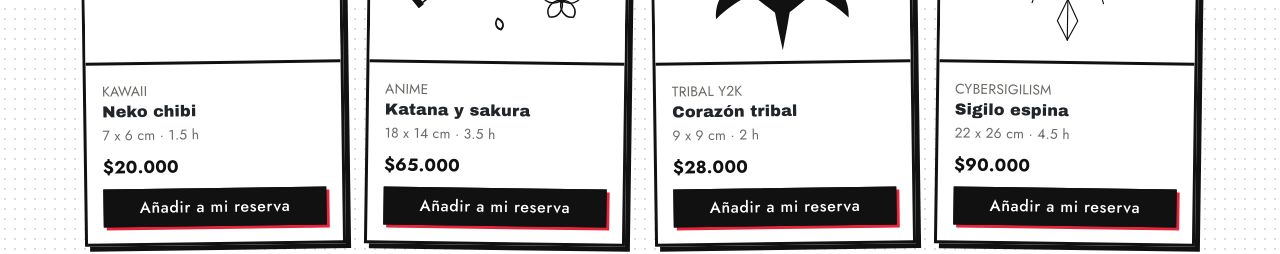
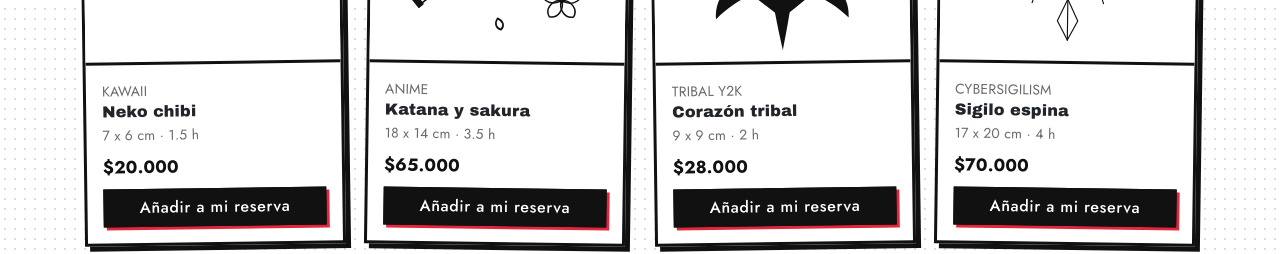
Before and after one commit to ISXOOX2/FullstackII, a React (Vite) app: page / in a window 1280 px wide. Shown: the part 1420-1674 px from the top of the page. Built offline with nearby package versions, Linux system fonts and the light colour scheme; a web font is replaced by a local one.

Commit message:
Tatuajes de máximo 20 cm: Sigilo espina 17 x 20 cm y Alas sigilo 20 x 18 cm, con precio ajustado
Co-Authored-By: Claude Opus 5.5 <noreply@anthropic.com>
Claude-Session: https://claude.ai/code/session_01Pt6gjuLf4CGXtN9zPMw67H

```diff
--- a/src/data/seed.js
+++ b/src/data/seed.js
@@ -229,8 +229,8 @@ const PRODUCTOS = [
   {
     id: 21, codigo: 'FI-021', nombre: 'Sigilo espina', categoriaId: 5,
     descripcion: 'Columna central con ramas afiladas y simétricas. Ideal a lo largo de la espalda.',
-    precio: 90000, precioOferta: null, stock: 4, stockCritico: 2,
-    tamano: '22 x 26 cm', duracionHoras: 4.5, zonas: 'Columna, espalda, esternón', nivelDolor: 5,
+    precio: 70000, precioOferta: null, stock: 4, stockCritico: 2,
+    tamano: '17 x 20 cm', duracionHoras: 4, zonas: 'Columna, espalda, esternón', nivelDolor: 5,
     colorTinta: 'Negro', destacado: true,
     imagen: 'sigilo-espina',
     imagenes: ['sigilo-espina', 'sigilo-espina-cuerpo'],
@@ -247,8 +247,8 @@ const PRODUCTOS = [
   {
     id: 23, codigo: 'FI-023', nombre: 'Alas sigilo', categoriaId: 5,
     descripcion: 'Alas de líneas cortantes que nacen de un eje central.',
-    precio: 85000, precioOferta: 75000, stock: 3, stockCritico: 2,
-    tamano: '22 x 20 cm', duracionHoras: 5, zonas: 'Espalda, pecho, esternón', nivelDolor: 5,
+    precio: 75000, precioOferta: 65000, stock: 3, stockCritico: 2,
+    tamano: '20 x 18 cm', duracionHoras: 4, zonas: 'Espalda, pecho, esternón', nivelDolor: 5,
     colorTinta: 'Negro', destacado: false,
     imagen: 'alas-sigilo',
     imagenes: ['alas-sigilo', 'alas-sigilo-cuerpo'],
```
Also changed, not shown: src/assets/images/disenos/alas-sigilo-cuerpo.svg, src/assets/images/disenos/sigilo-espina-cuerpo.svg.
